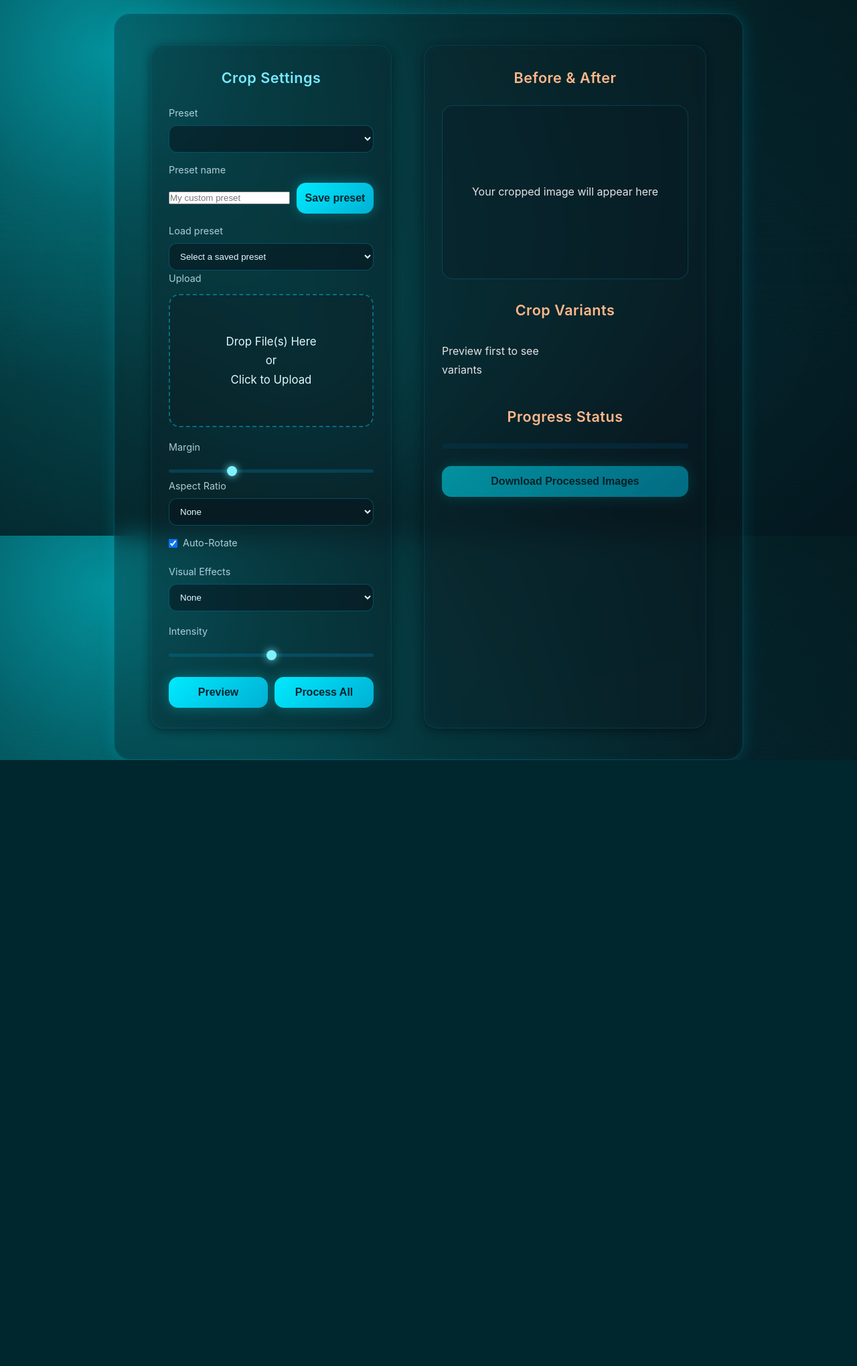
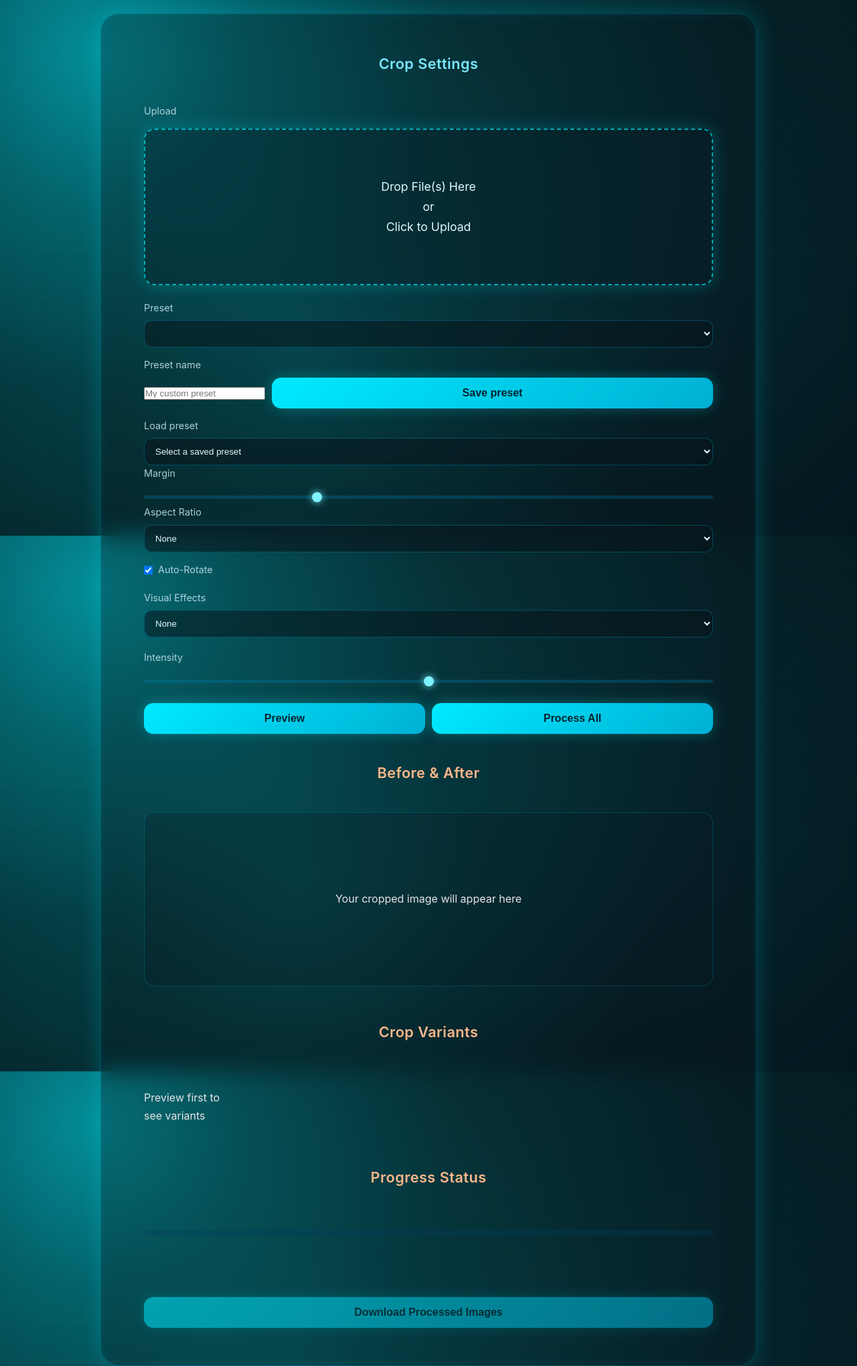
Before and after one commit to 5w1555/Cropanywhere, a FastAPI app: page /crop in a window 1280 px wide. Shown: the whole page at 67% size. Before the commit the page ends 1135 px from the top, so only its background shows below. Run offline with FastAPI, Linux system fonts and the light colour scheme; lists and menus that the app fills with data are empty; some libraries are stand-ins or nearby versions.

Commit message:
Unify crop UI into single panel

```diff
--- a/static/css/crop.css
+++ b/static/css/crop.css
@@ -92,13 +92,12 @@ body.crop-page main {
 
 /* --- OUTER PANEL (Glass Shell) ----------------------------------------- */
 .glass-panel {
-  width: 940px;
-  display: grid;
-  grid-template-columns: 360px 1fr;
-  gap: 48px;
+  width: min(980px, 92vw);
+  display: flex;
+  flex-direction: column;
 
-  border-radius: 24px;
-  padding: 46px 54px;
+  border-radius: 28px;
+  padding: 56px 64px;
 
   background: rgba(12, 18, 22, 0.28);
   border: 1px solid rgba(0, 220, 255, 0.20);
@@ -106,23 +105,29 @@ body.crop-page main {
   -webkit-backdrop-filter: blur(18px);
 
   box-shadow:
-    0 0 26px rgba(0, 230, 255, 0.16),
-    inset 0 0 14px rgba(0, 200, 255, 0.05);
+    0 0 32px rgba(0, 230, 255, 0.22),
+    inset 0 0 18px rgba(0, 200, 255, 0.08);
 }
 
 /* --- LEFT & RIGHT MODULES ---------------------------------------------- */
 .panel {
-  background: rgba(14, 25, 32, 0.32);
-  border: 1px solid rgba(0, 200, 255, 0.12);
-
+  background: transparent;
+  border: none;
   border-radius: 20px;
-  padding: 30px 26px;
-
-  box-shadow:
-    inset 0 0 18px rgba(0, 200, 255, 0.04),
-    0 3px 14px rgba(0, 0, 0, 0.45);
+  padding: 0;
+  box-shadow: none;
 
   isolation: isolate;
+}
+
+.primary-panel {
+  display: flex;
+  flex-direction: column;
+  gap: 22px;
+}
+
+.settings-form {
+  margin-bottom: 18px;
 }
 
 .panel-title {
@@ -131,7 +136,7 @@ body.crop-page main {
   text-align: center;
   letter-spacing: 0.5px;
   color: #79e9ff;
-  margin-bottom: 22px;
+  margin-bottom: 18px;
 }
 
 .panel-title.small {
@@ -166,26 +171,28 @@ select:hover {
 
 /* --- UPLOAD BOX --------------------------------------------------------- */
 .upload-box {
-  margin: 10px 0 18px;
-  padding: 55px 15px;
+  margin: 14px 0 22px;
+  padding: 70px 20px;
+  min-height: 180px;
 
-  border: 2px dashed rgba(0, 220, 255, 0.40);
+  border: 2px dashed rgba(0, 240, 255, 0.65);
   border-radius: 16px;
 
   text-align: center;
-  font-size: 1.05rem;
+  font-size: 1.1rem;
   color: #dffaff;
 
-  background: rgba(10, 25, 33, 0.32);
+  background: rgba(10, 28, 38, 0.38);
   user-select: none;
   transition: 0.2s;
   cursor: pointer;
+  box-shadow: 0 0 24px rgba(0, 230, 255, 0.25);
 }
 
 .upload-box:hover {
   background: rgba(15, 40, 55, 0.40);
-  border-color: rgba(0, 255, 255, 0.70);
-  box-shadow: 0 0 20px rgba(0, 230, 255, 0.40);
+  border-color: rgba(0, 255, 255, 0.85);
+  box-shadow: 0 0 30px rgba(0, 230, 255, 0.55);
 }
 
 .upload-box input[type="file"] {
@@ -195,7 +202,7 @@ select:hover {
 .upload-box.dragover {
   background: rgba(15, 60, 80, 0.45);
   border-color: rgba(0, 255, 255, 0.85);
-  box-shadow: 0 0 22px rgba(0, 255, 255, 0.65);
+  box-shadow: 0 0 34px rgba(0, 255, 255, 0.75);
 }
 
 /* --- SLIDERS ------------------------------------------------------------ */
--- a/templates/crop.html
+++ b/templates/crop.html
@@ -12,12 +12,19 @@ document.addEventListener("DOMContentLoaded", () => {
 
 <div class="ui-wrapper">
   <div class="glass-panel">
-
-    <!-- LEFT PANEL – SETTINGS -->
-    <div class="panel left-panel">
+    <div class="panel primary-panel">
       <h2 class="panel-title">Crop Settings</h2>
 
-      <form id="crop-form" enctype="multipart/form-data">
+      <form id="crop-form" class="settings-form" enctype="multipart/form-data">
+        <!-- Upload -->
+        <label class="label">Upload</label>
+        <div class="upload-box" id="drop-zone">
+          <label for="file-input">
+            Drop File(s) Here<br>or<br>Click to Upload
+          </label>
+        </div>
+
+        <input id="file-input" type="file" name="files" accept="image/*" multiple hidden required>
 
         <!-- Backend Preset -->
         <label class="label" for="preset">Preset</label>
@@ -38,16 +45,6 @@ document.addEventListener("DOMContentLoaded", () => {
         <select id="saved-presets">
           <option value="">Select a saved preset</option>
         </select>
-
-        <!-- Upload -->
-        <label class="label">Upload</label>
-        <div class="upload-box" id="drop-zone">
-          <label for="file-input">
-            Drop File(s) Here<br>or<br>Click to Upload
-          </label>
-        </div>
-
-        <input id="file-input" type="file" name="files" accept="image/*" multiple hidden required>
 
         <!-- Margin -->
         <label class="label" for="crop-margin">Margin</label>
@@ -94,10 +91,6 @@ document.addEventListener("DOMContentLoaded", () => {
         </div>
 
       </form>
-    </div>
-
-    <!-- RIGHT PANEL – PREVIEW + VARIANTS + PROGRESS -->
-    <div class="panel right-panel">
 
       <!-- BEFORE / AFTER -->
       <h2 class="panel-title small">Before & After</h2>
@@ -128,7 +121,6 @@ document.addEventListener("DOMContentLoaded", () => {
       <button class="download-btn" id="download-btn" disabled style="margin-top:18px;">
         Download Processed Images
       </button>
-
     </div>
 
   </div>
```
